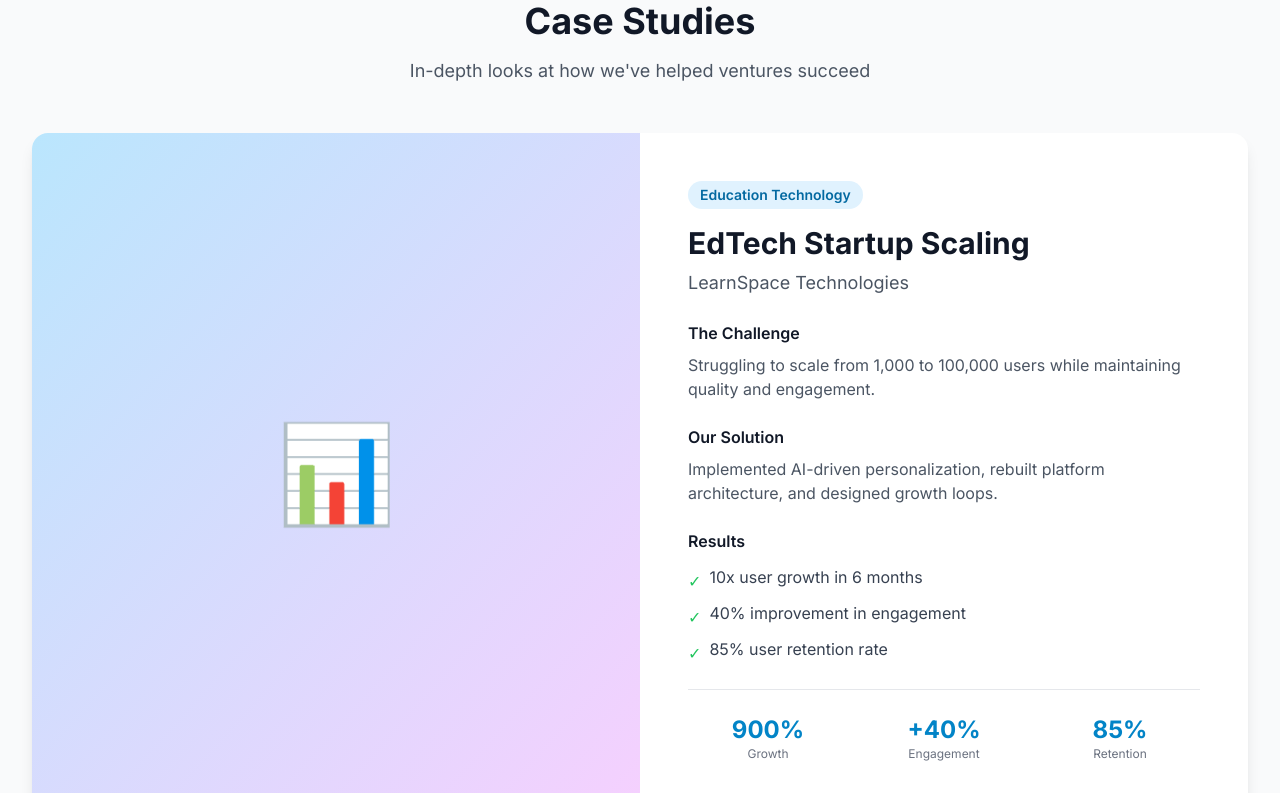
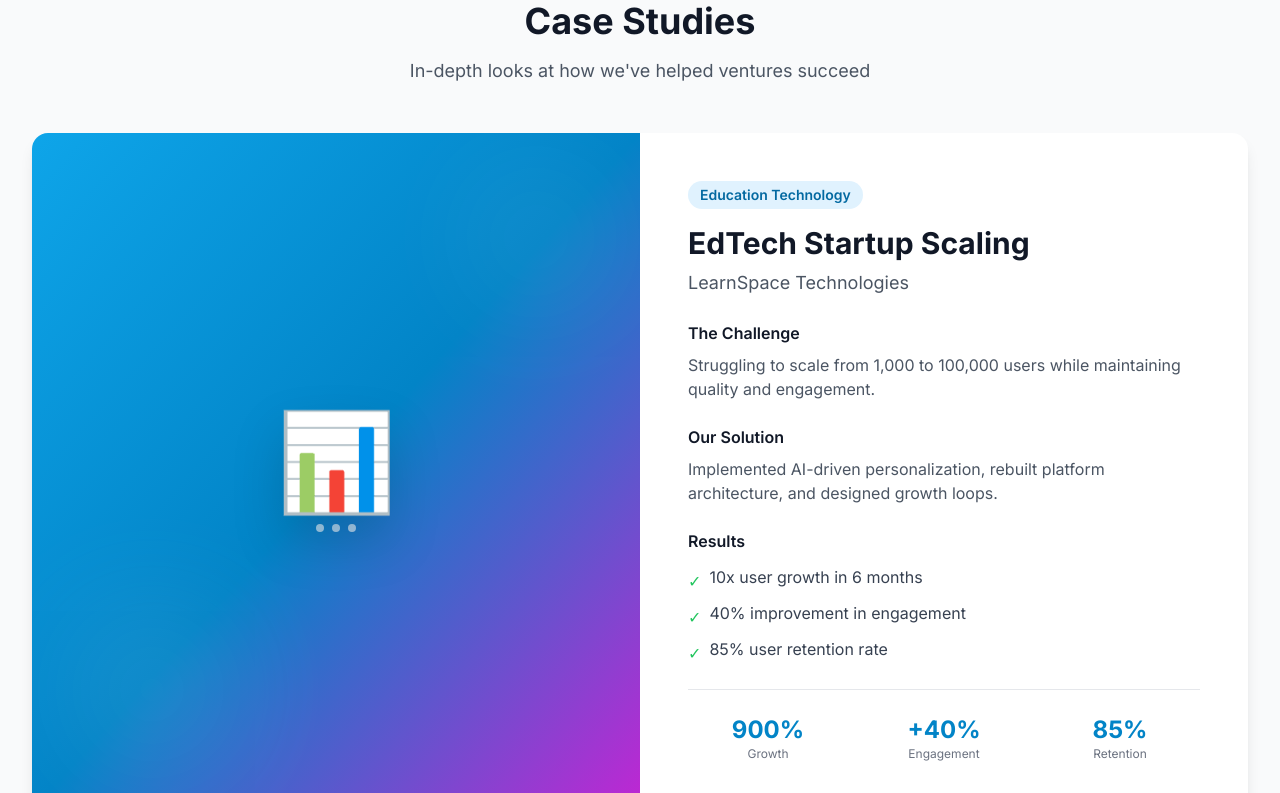
Before and after one commit to manishkesarwa2/Ideasphere, a Next.js app: page /impact in a window 1280 px wide. Shown: the part 660-1453 px from the top of the page. Built offline with nearby package versions, Linux system fonts and the light colour scheme.

Commit message:
updated design

```diff
--- a/app/impact/page.tsx
+++ b/app/impact/page.tsx
@@ -56,10 +56,21 @@ export default function ImpactPage() {
                 className="bg-white rounded-2xl overflow-hidden shadow-lg"
               >
                 <div className={`grid md:grid-cols-2 ${idx % 2 === 1 ? "md:flex-row-reverse" : ""}`}>
-                  {/* Image */}
-                  <div className={`${idx % 2 === 1 ? "md:order-2" : ""}`}>
-                    <div className="h-full min-h-[300px] bg-gradient-to-br from-primary-200 to-accent-200 flex items-center justify-center">
-                      <div className="text-8xl">📊</div>
+                  {/* Visual */}
+                  <div className={`${idx % 2 === 1 ? "md:order-2" : ""}` }>
+                    <div className="relative h-full min-h-[300px] bg-gradient-to-br from-primary-500 via-primary-600 to-accent-600 flex items-center justify-center overflow-hidden">
+                      <div className="absolute inset-0 opacity-10">
+                        <div className="absolute top-10 right-10 w-32 h-32 bg-white rounded-full blur-3xl"></div>
+                        <div className="absolute bottom-10 left-10 w-40 h-40 bg-white rounded-full blur-3xl"></div>
+                      </div>
+                      <div className="relative text-center">
+                        <div className="text-8xl mb-4 filter drop-shadow-2xl">📊</div>
+                        <div className="flex justify-center gap-2">
+                          <div className="w-2 h-2 bg-white/60 rounded-full"></div>
+                          <div className="w-2 h-2 bg-white/60 rounded-full"></div>
+                          <div className="w-2 h-2 bg-white/60 rounded-full"></div>
+                        </div>
+                      </div>
                     </div>
                   </div>
 
--- a/app/page.tsx
+++ b/app/page.tsx
@@ -87,7 +87,7 @@ export default function Home() {
             {services.map((service) => (
               <div
                 key={service.id}
-                className="bg-white rounded-xl p-6 shadow-sm hover:shadow-lg transition-shadow border border-gray-100"
+                className="group bg-white rounded-xl p-6 shadow-sm hover:shadow-2xl transition-all border border-gray-100 hover:border-primary-200 hover:-translate-y-1"
               >
                 <div className="text-4xl mb-4">{service.icon}</div>
                 <h3 className="text-xl font-bold text-gray-900 mb-3">
@@ -131,8 +131,10 @@ export default function Home() {
             {products.slice(0, 6).map((product) => (
               <div
                 key={product.id}
-                className="bg-gradient-to-br from-gray-50 to-white rounded-xl p-6 border border-gray-200 hover:border-primary-300 transition-all hover:shadow-lg"
+                className="group relative bg-white rounded-xl p-6 border-2 border-gray-200 hover:border-primary-400 transition-all hover:shadow-xl hover:-translate-y-1 overflow-hidden"
               >
+                <div className="absolute top-0 right-0 w-32 h-32 bg-gradient-to-br from-primary-100 to-accent-100 rounded-full blur-3xl opacity-0 group-hover:opacity-100 transition-opacity"></div>
+                <div className="relative">
                   <div className="flex justify-between items-start mb-4">
                     <h3 className="text-xl font-bold text-gray-900">
                       {product.name}
@@ -159,6 +161,7 @@ export default function Home() {
                         {feature}
                       </span>
                     ))}
+                  </div>
                 </div>
               </div>
             ))}
@@ -189,7 +192,7 @@ export default function Home() {
             {workProcess.map((step) => (
               <div
                 key={step.step}
-                className="bg-white rounded-xl p-6 shadow-sm hover:shadow-md transition-shadow relative"
+                className="group bg-white rounded-xl p-6 shadow-sm hover:shadow-xl transition-all relative hover:-translate-y-1 border border-gray-100 hover:border-primary-200"
               >
                 <div className="text-3xl mb-3">{step.icon}</div>
                 <div className="text-sm font-semibold text-primary-600 mb-2">
@@ -229,10 +232,16 @@ export default function Home() {
             {caseStudies.map((study) => (
               <div
                 key={study.id}
-                className="bg-gray-50 rounded-xl overflow-hidden hover:shadow-lg transition-shadow"
+                className="group bg-white rounded-xl overflow-hidden hover:shadow-2xl transition-all hover:-translate-y-1 border border-gray-200"
               >
-                <div className="h-48 bg-gradient-to-br from-primary-200 to-accent-200 flex items-center justify-center">
-                  <p className="text-4xl">📊</p>
+                <div className="relative h-48 bg-gradient-to-br from-primary-500 via-primary-600 to-accent-600 flex items-center justify-center overflow-hidden">
+                  <div className="absolute inset-0 opacity-20 group-hover:opacity-30 transition-opacity">
+                    <div className="absolute top-5 right-5 w-20 h-20 bg-white rounded-full blur-2xl"></div>
+                    <div className="absolute bottom-5 left-5 w-24 h-24 bg-white rounded-full blur-2xl"></div>
+                  </div>
+                  <div className="relative">
+                    <p className="text-6xl filter drop-shadow-lg">📊</p>
+                  </div>
                 </div>
                 <div className="p-6">
                   <div className="text-sm text-primary-600 font-semibold mb-2">
--- a/app/products/page.tsx
+++ b/app/products/page.tsx
@@ -29,11 +29,15 @@ export default function ProductsPage() {
             {products.map((product) => (
               <div
                 key={product.id}
-                className="bg-white border-2 border-gray-200 rounded-xl overflow-hidden hover:border-primary-300 hover:shadow-xl transition-all"
+                className="group bg-white border-2 border-gray-200 rounded-xl overflow-hidden hover:border-primary-400 hover:shadow-2xl transition-all hover:-translate-y-1"
               >
                 {/* Product Header */}
-                <div className="bg-gradient-to-br from-primary-100 to-accent-100 h-48 flex items-center justify-center relative">
-                  <div className="text-6xl">
+                <div className="relative bg-gradient-to-br from-primary-500 via-primary-600 to-accent-600 h-48 flex items-center justify-center overflow-hidden">
+                  <div className="absolute inset-0 opacity-20 group-hover:opacity-30 transition-opacity">
+                    <div className="absolute top-5 right-5 w-24 h-24 bg-white rounded-full blur-2xl"></div>
+                    <div className="absolute bottom-5 left-5 w-28 h-28 bg-white rounded-full blur-3xl"></div>
+                  </div>
+                  <div className="relative text-7xl filter drop-shadow-xl">
                     {product.category === "Platform"
                       ? "🚀"
                       : product.category === "AI Tool"
@@ -48,7 +52,7 @@ export default function ProductsPage() {
                   </div>
                   <div className="absolute top-4 right-4">
                     <span
-                      className={`px-3 py-1 rounded-full text-xs font-bold border ${
+                      className={`px-3 py-1 rounded-full text-xs font-bold border backdrop-blur-sm bg-white/90 ${
                         statusColors[product.status as keyof typeof statusColors]
                       }`}
                     >
```
Lines whose indentation alone changed are shown as unchanged.
